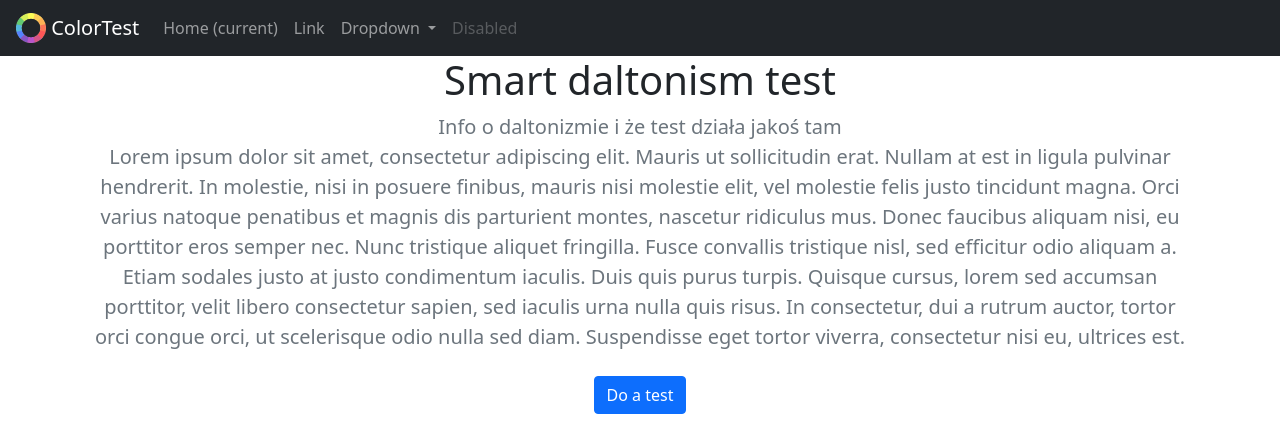
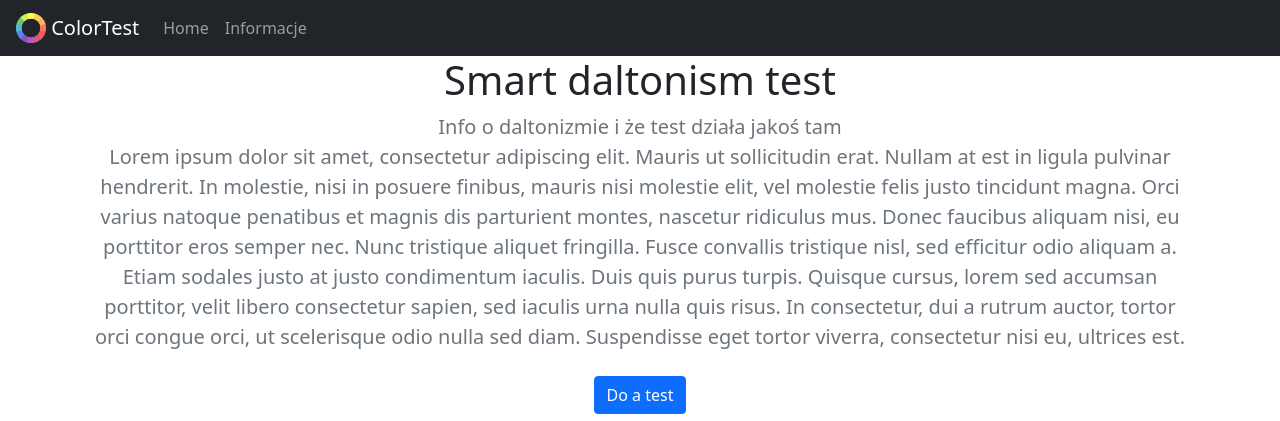
Before and after one commit to Stsh4lson/daltonism-test-webapp, a Flask app: page / in a window 1280 px wide. Shown: the top 421 px of the page. Run offline with Flask 2, Linux system fonts and the light colour scheme; some libraries are stand-ins or nearby versions.

Commit message:
update navbara rze działa ugułem

```diff
--- a/main.py
+++ b/main.py
@@ -108,6 +108,10 @@ def do_testing():
 							answer_4=questions[3]
 						   )
 
+@app.route("/info")
+def do_info():
+	return render_template('info.html')
+
 @app.route("/save/", methods=['POST', 'GET'])
 def save():
 	# Get data from FORM
--- a/templates/base.html
+++ b/templates/base.html
@@ -27,24 +27,10 @@
         <div class="collapse navbar-collapse" id="navbarSupportedContent">
             <ul class="navbar-nav mr-auto">
                 <li class="nav-item active">
-                    <a class="nav-link" href="#">Home <span class="sr-only">(current)</span></a>
+                    <a class="nav-link" href="/">Home</a>
                 </li>
                 <li class="nav-item">
-                    <a class="nav-link" href="#">Link</a>
-                </li>
-                <li class="nav-item dropdown">
-                    <a class="nav-link dropdown-toggle" href="#" id="navbarDropdown" role="button" data-toggle="dropdown" aria-haspopup="true" aria-expanded="false">
-            Dropdown
-          </a>
-                    <div class="dropdown-menu" aria-labelledby="navbarDropdown">
-                        <a class="dropdown-item" href="#">Action</a>
-                        <a class="dropdown-item" href="#">Another action</a>
-                        <div class="dropdown-divider"></div>
-                        <a class="dropdown-item" href="#">Something else here</a>
-                    </div>
-                </li>
-                <li class="nav-item">
-                    <a class="nav-link disabled" href="#">Disabled</a>
+                    <a class="nav-link" href="/info">Informacje</a>
                 </li>
             </ul>
         </div>
```
Also changed, not shown: templates/info.html (added, +31 -0 lines), static/test_images/hqdefault.jpg (added).
